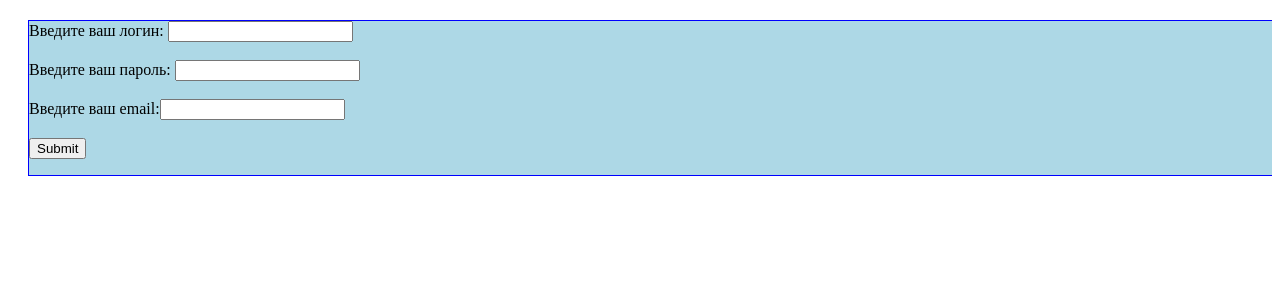
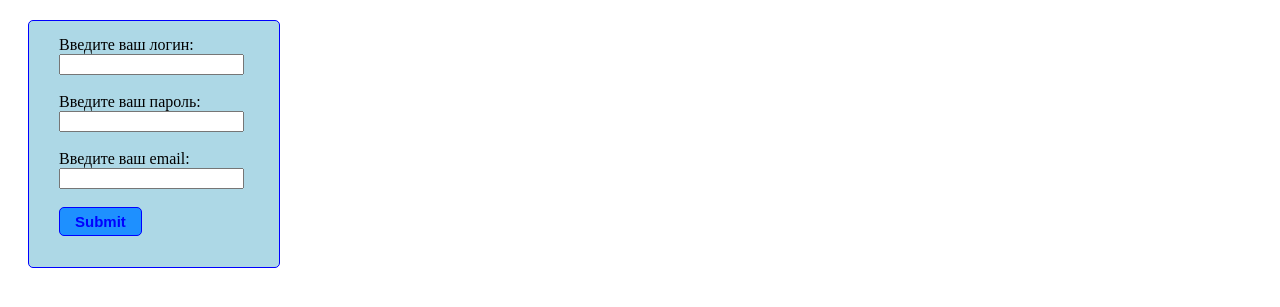
Before and after one commit to 12Aleks/new-test-project, a PHP site: page / in a window 1280 px wide. Shown: the top 307 px of the page. Run offline with PHP 8.4, Linux system fonts and the light colour scheme.

Commit message:
form connect

```diff
--- a/index.php
+++ b/index.php
@@ -5,11 +5,11 @@
 </heder>
 <body>
 <div class="body">
-<form >
-    Введите ваш логин: <input type="login"><br><br>
-    Введите ваш пароль: <input type="password"><br><br>
-    Введите ваш email:<input type="email"><br><br>
-    <input type="submit">
+<form class="form" action="/new/new-test-project/model.php" method="post" >
+    Введите ваш логин: <input type="login" name="login"><br><br>
+    Введите ваш пароль: <input type="password" name="pas"><br><br>
+    Введите ваш email:<input type="email" name="mail"><br><br>
+    <input type="submit" class="input">
 </form>
 </div>
 </body>
--- a/style.css
+++ b/style.css
@@ -1,8 +1,23 @@
 .body{
     border: 1px solid blue;
     background: lightblue;
-    border-right: 5px;
+    -webkit-border-radius:5px;
+    -moz-border-radius:5px;
+    border-radius: 5px;
     margin-left: 20px;
     margin-top: 20px;
-
+    width: 250px;
 }
+.form{
+    padding: 15px 30px;
+}
+.input{
+    border: 1px solid blue;
+    border-radius: 5px;
+    background: dodgerblue;
+    color: blue;
+    font-family: Arial, sans-serif;
+    font-size: 15px;
+    padding: 5px 15px;
+    font-weight: bold;
+}
```
Also changed, not shown: model.php (+27 -0 lines), view.php (+2 -6 lines).
